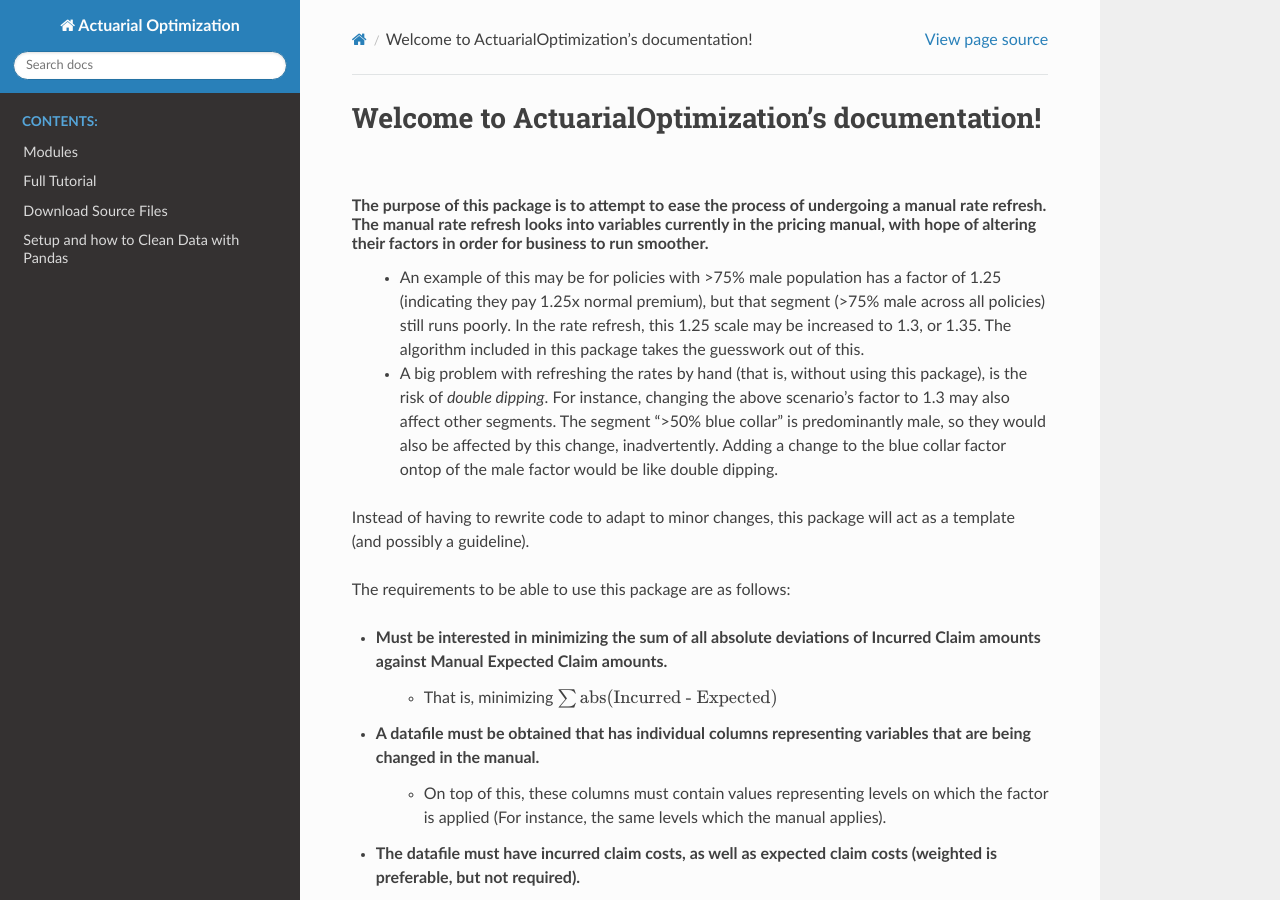
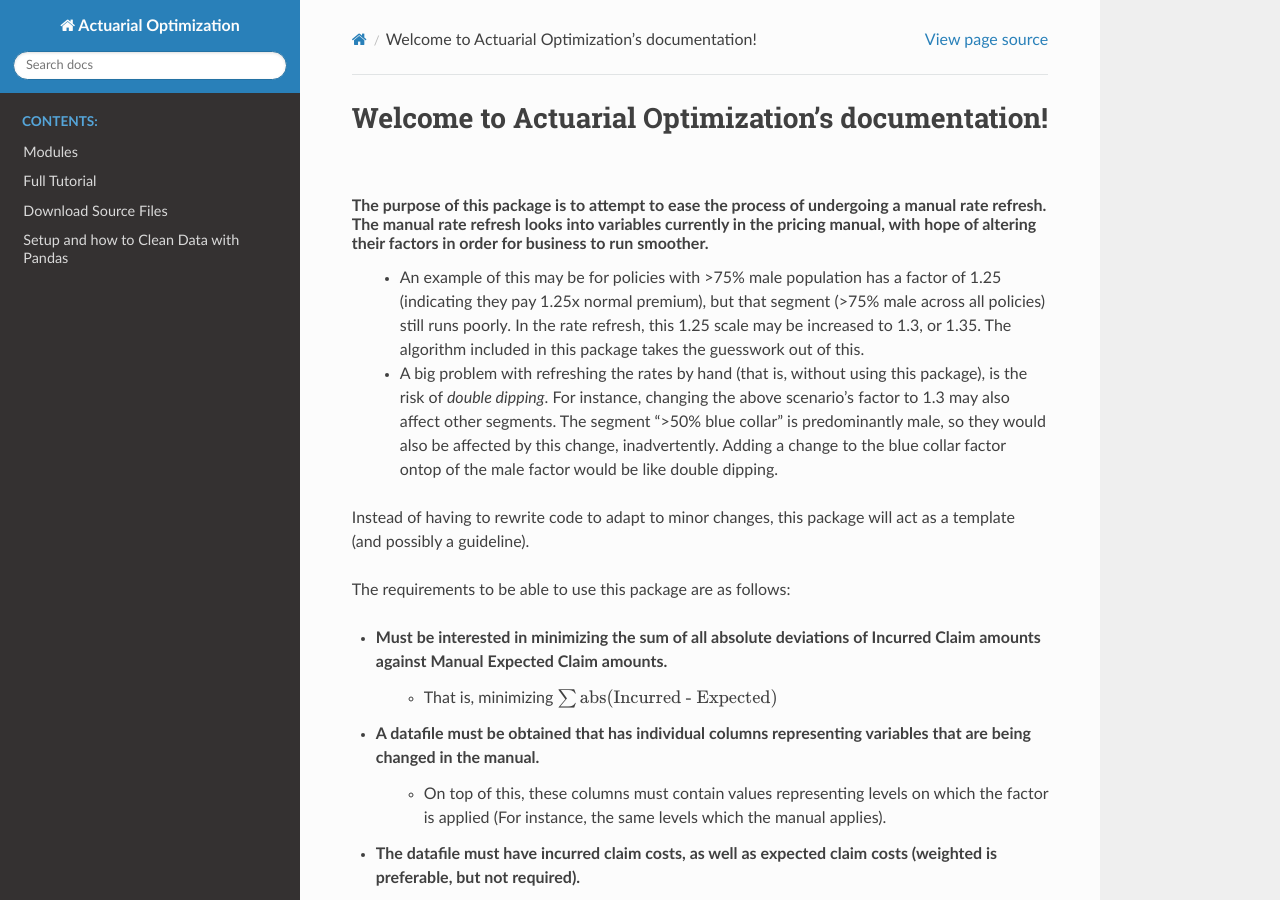
Before and after one commit to paulfryy/Actuarial_Optimization, a Sphinx documentation site: the page built from docs/source/index.rst, in a window 1280 px wide and 900 px high. Built offline with Sphinx 7.4.7 and the Read the Docs theme 2.0.0, drawn with Linux system fonts in a browser that asks for light colours.

Commit message:
Update index.rst

```diff
--- a/docs/source/index.rst
+++ b/docs/source/index.rst
@@ -3,7 +3,7 @@
    You can adapt this file completely to your liking, but it should at least
    contain the root `toctree` directive.
 
-Welcome to ActuarialOptimization's documentation!
+Welcome to Actuarial Optimization's documentation!
 =======================================================
 
 
```
